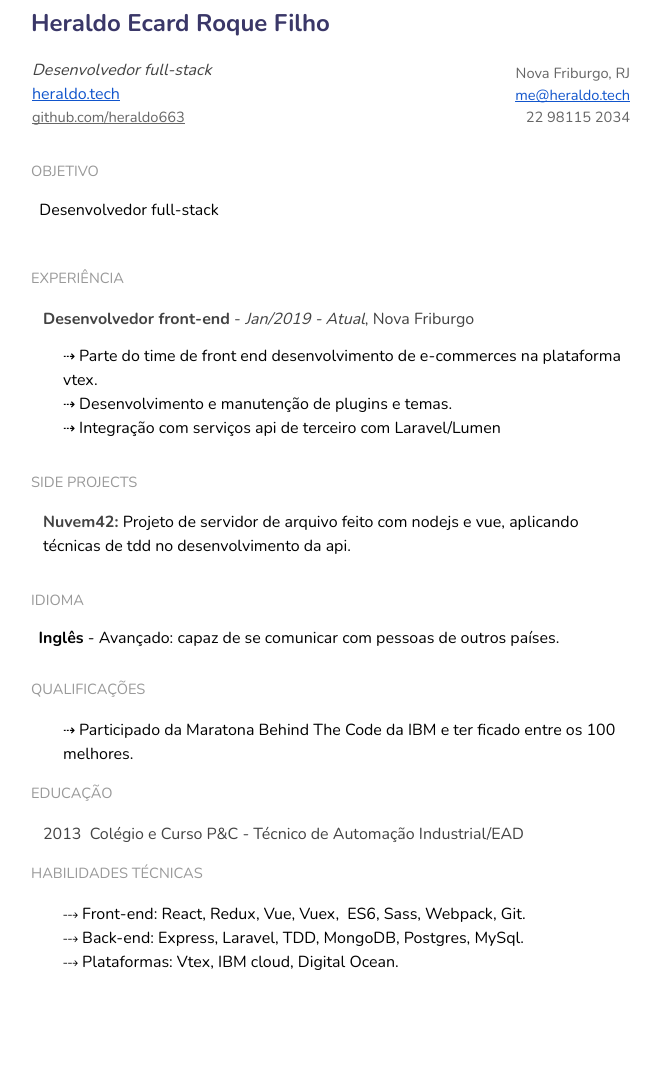
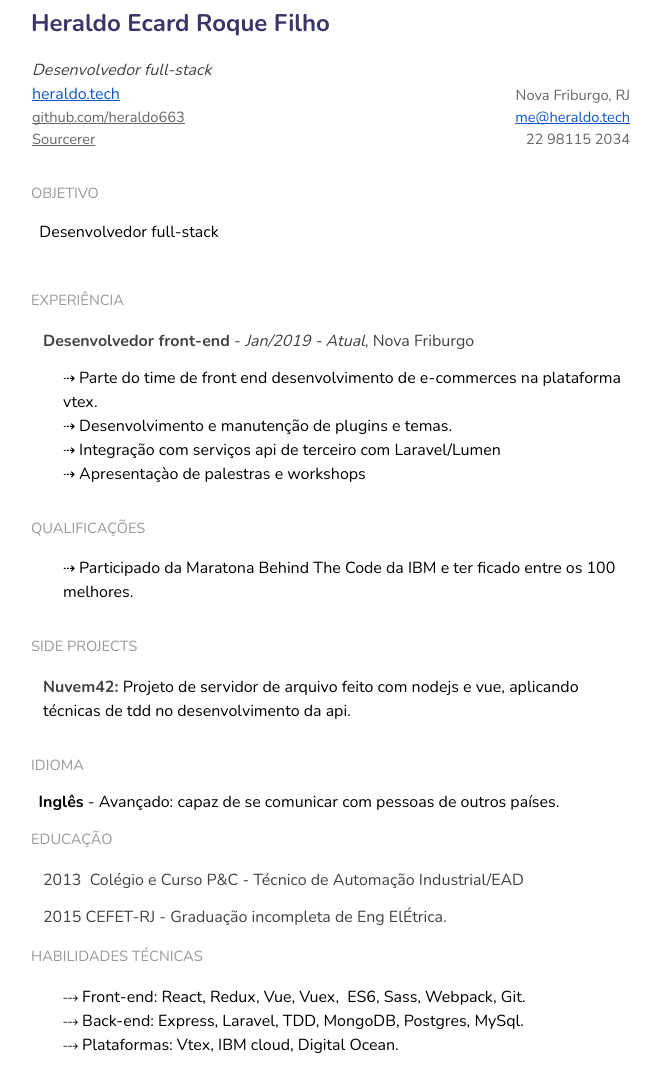
Before and after one commit to heraldo663/resume, a website: page resume-pt.html in a window 1280 px wide. Shown: the part 60-1152 px from the top of the page, without its empty margins (309-970 px from the left). Before the commit the page ends 1069 px from the top, so only its background shows below. Drawn offline with nearby package versions, Linux system fonts and the light colour scheme.

Commit message:
adicionado sourcer e pequena att

```diff
--- a/resume-pt.html
+++ b/resume-pt.html
@@ -5,37 +5,54 @@
     <link href="https://fonts.googleapis.com/css?family=Nunito:400,700|Open+Sans&display=swap" rel="stylesheet">
     <!-- Facebook Pixel Code -->
     <script>
-      !function(f,b,e,v,n,t,s)
-      {if(f.fbq)return;n=f.fbq=function(){n.callMethod?
-      n.callMethod.apply(n,arguments):n.queue.push(arguments)};
-      if(!f._fbq)f._fbq=n;n.push=n;n.loaded=!0;n.version='2.0';
-      n.queue=[];t=b.createElement(e);t.async=!0;
-      t.src=v;s=b.getElementsByTagName(e)[0];
-      s.parentNode.insertBefore(t,s)}(window, document,'script',
-      'https://connect.facebook.net/en_US/fbevents.js');
+      !function (f, b, e, v, n, t, s) {
+        if (f.fbq)
+          return;
+        n = f.fbq = function () {
+          n.callMethod
+            ? n
+              .callMethod
+              .apply(n, arguments)
+            : n
+              .queue
+              .push(arguments)
+        };
+        if (!f._fbq)
+          f._fbq = n;
+        n.push = n;
+        n.loaded = !0;
+        n.version = '2.0';
+        n.queue = [];
+        t = b.createElement(e);
+        t.async = !0;
+        t.src = v;
+        s = b.getElementsByTagName(e)[0];
+        s
+          .parentNode
+          .insertBefore(t, s)
+      }(window, document, 'script', 'https://connect.facebook.net/en_US/fbevents.js');
       fbq('init', '408553826437956');
       fbq('track', 'PageView');
     </script>
-    <noscript><img height="1" width="1" style="display:none"
-      src="https://www.facebook.com/tr?id=408553826437956&ev=PageView&noscript=1"
-    /></noscript>
+    <noscript><img height="1" width="1" style="display:none" src="https://www.facebook.com/tr?id=408553826437956&ev=PageView&noscript=1"/></noscript>
     <!-- End Facebook Pixel Code -->
 
     <!-- Global site tag (gtag.js) - Google Analytics -->
-    <script async src="https://www.googletagmanager.com/gtag/js?id=UA-136831391-2"></script>
+    <script async="async" src="https://www.googletagmanager.com/gtag/js?id=UA-136831391-2"></script>
     <script>
       window.dataLayer = window.dataLayer || [];
-      function gtag(){dataLayer.push(arguments);}
+      function gtag() {
+        dataLayer.push(arguments);
+      }
       gtag('js', new Date());
 
       gtag('config', 'UA-136831391-2');
     </script>
 
-
     <script>
       fbq('track', 'ViewContent', {
         content_ids: 'page_view',
-        content_type: 'resume',
+        content_type: 'resume'
       });
     </script>
     <style type="text/css">
@@ -755,7 +772,11 @@
   </head>
 
   <body class="c23">
-    <span class="muted-text">Caso prefira uma veráo em pdf <a href="/HeraldoEcardRoqueFIlhoCurriculo.pdf" target="_blank" title="download"> click aqui </a></span>
+    <span class="muted-text">Caso prefira uma veráo em pdf
+      <a href="/HeraldoEcardRoqueFIlhoCurriculo.pdf" target="_blank" title="download">
+        click aqui
+      </a>
+    </span>
     <div>
       <p class="c25">
         <span class="c10 c24 c31"></span></p>
@@ -779,6 +800,9 @@
               <span class="c11 c7 c4">
                 <a class="c1" target="_blank" href="https://github.com/heraldo663">github.com/heraldo663</a>
               </span>
+              <span class="c11 c7 c4" style="display: block;">
+                <a class="c1" target="_blank" href="https://sourcerer.io/heraldo663">Sourcerer</a>
+              </span>
               <span class="c10 c7 c4"></span></p>
           </td>
           <td class="c26" colspan="1" rowspan="1">
@@ -791,7 +815,8 @@
               </span>
               <span class="c7 c4 c11">
                 <a class="c1" href="mailto:adam@gmail.com"><br></a>
-              </span><span class="c7 c4">22</span><span class="c7 c4 c10">&nbsp;98115 2034</span></p>
+              </span><span class="c7 c4">22</span><span class="c7 c4 c10">&nbsp;98115 2034</span>
+            </p>
           </td>
         </tr>
       </tbody>
@@ -814,7 +839,19 @@
         <span class="c9 c7">Desenvolvimento e manuten&ccedil;&atilde;o de plugins e temas.</span></li>
       <li class="c3">
         <span class="c9 c7">Integração com serviços api de terceiro com Laravel/Lumen</span></li>
+      <li class="c3">
+        <span class="c9 c7">Apresentaçào de palestras e workshops</span></li>
     </ul>
+
+    <p class="c25">
+      <span class="c7 c9"></span></p>
+    <h2 class="c12" id="h.51ii3i3tgmes">
+      <span class="c6">QUALIFICA&Ccedil;&Otilde;ES</span></h2>
+    <ul class="c0 lst-kix_hkq6j2d9yuzj-0">
+      <li class="c3">
+        <span class="c7 c28">Participado da Maratona Behind The Code da IBM e ter ficado entre os 100 melhores.</span></li>
+    </ul>
+
     <p class="c8">
       <span class="c9 c7"></span></p>
     <h2 class="c12" id="h.s296xj4fjnpf">
@@ -829,18 +866,14 @@
       <span class="c7">&nbsp;
       </span><span class="c22">Ingl&ecirc;s</span><span class="c9 c7">&nbsp;- Avan&ccedil;ado: capaz de se comunicar com pessoas de outros pa&iacute;ses.</span>
     </p>
-    <p class="c25">
-      <span class="c7 c9"></span></p>
-    <h2 class="c12" id="h.51ii3i3tgmes">
-      <span class="c6">QUALIFICA&Ccedil;&Otilde;ES</span></h2>
-    <ul class="c0 lst-kix_hkq6j2d9yuzj-0">
-      <li class="c3">
-        <span class="c7 c28">Participado da Maratona Behind The Code da IBM e ter ficado entre os 100 melhores.</span></li>
-    </ul>
+
     <h2 class="c12" id="h.oid1t41wmfnb">
       <span class="c6">EDUCA&Ccedil;&Atilde;O</span></h2>
     <h2 class="c5" id="h.53t8eqmfj43j">
       <span class="c24">2013 &nbsp;Col&eacute;gio e Curso P&amp;C - T&eacute;cnico de Automa&ccedil;&atilde;o Industrial/EAD</span><span class="c13"><br></span></h2>
+    <h2 class="c5" id="h.53t8eqmfj43j">
+      <span class="c24">2015 CEFET-RJ - Gradua&ccedil;&atilde;o incompleta de Eng El&Eacute;trica.</span><span class="c13"><br></span></h2>
+
     <h2 class="c12" id="h.myykiug5b84q">
       <span class="c6">HABILIDADES T&Eacute;CNICAS</span></h2>
     <ul class="c0 lst-kix_oz0k2oa4agr6-0 start">
```
Also changed, not shown: resume-en.html (+3 -1 lines), 1 other file.
